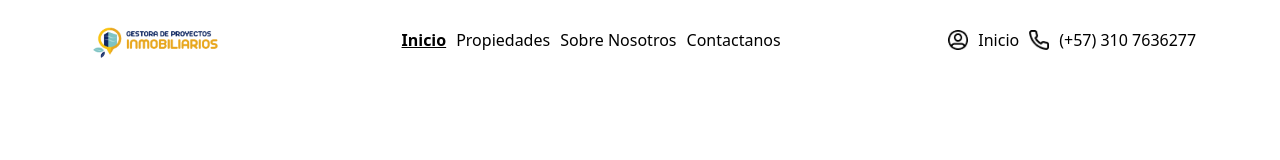
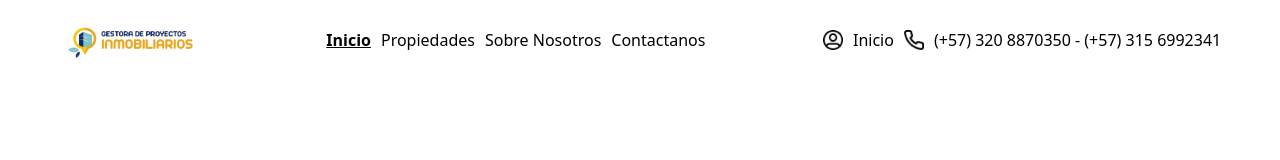
Before and after one commit to Alexander12302002/Proyectos-Inmobiliarios-RYR-SAS, a React (Vite) app in the folder client/: page / in a window 1280 px wide. Shown: the top 160 px of the page. Built offline with nearby package versions, Linux system fonts and the light colour scheme; no server answers; a web font is replaced by a local one.

Commit message:
feat: :recycle: new number phone

```diff
--- a/client/src/assets/components/Header.jsx
+++ b/client/src/assets/components/Header.jsx
@@ -23,7 +23,7 @@ const Header = () => {
                 <img src="/header/Icon.png" className='w-[20px] h-[20px]' />
                 <a className='text-black' href='/Login'>Inicio</a>
                 <img src="/header/Vector.png" className='w-[20px] h-[20px]' />
-                <h1 className='text-black'>(+57) 310 7636277</h1>
+                <h1 className='text-black'>(+57) 320 8870350 - (+57) 315 6992341</h1>
             </div>
         </div>
     );
```
